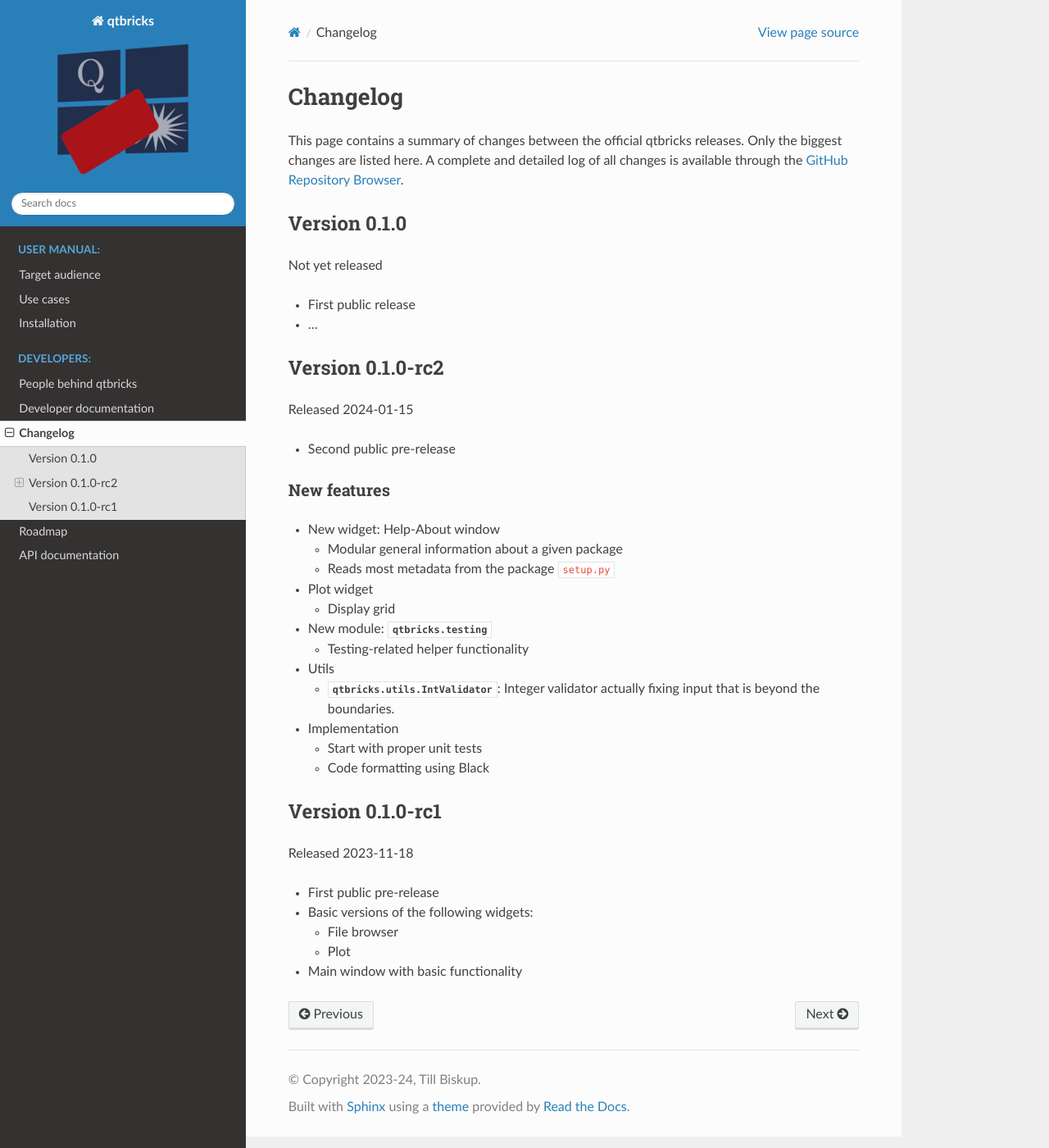
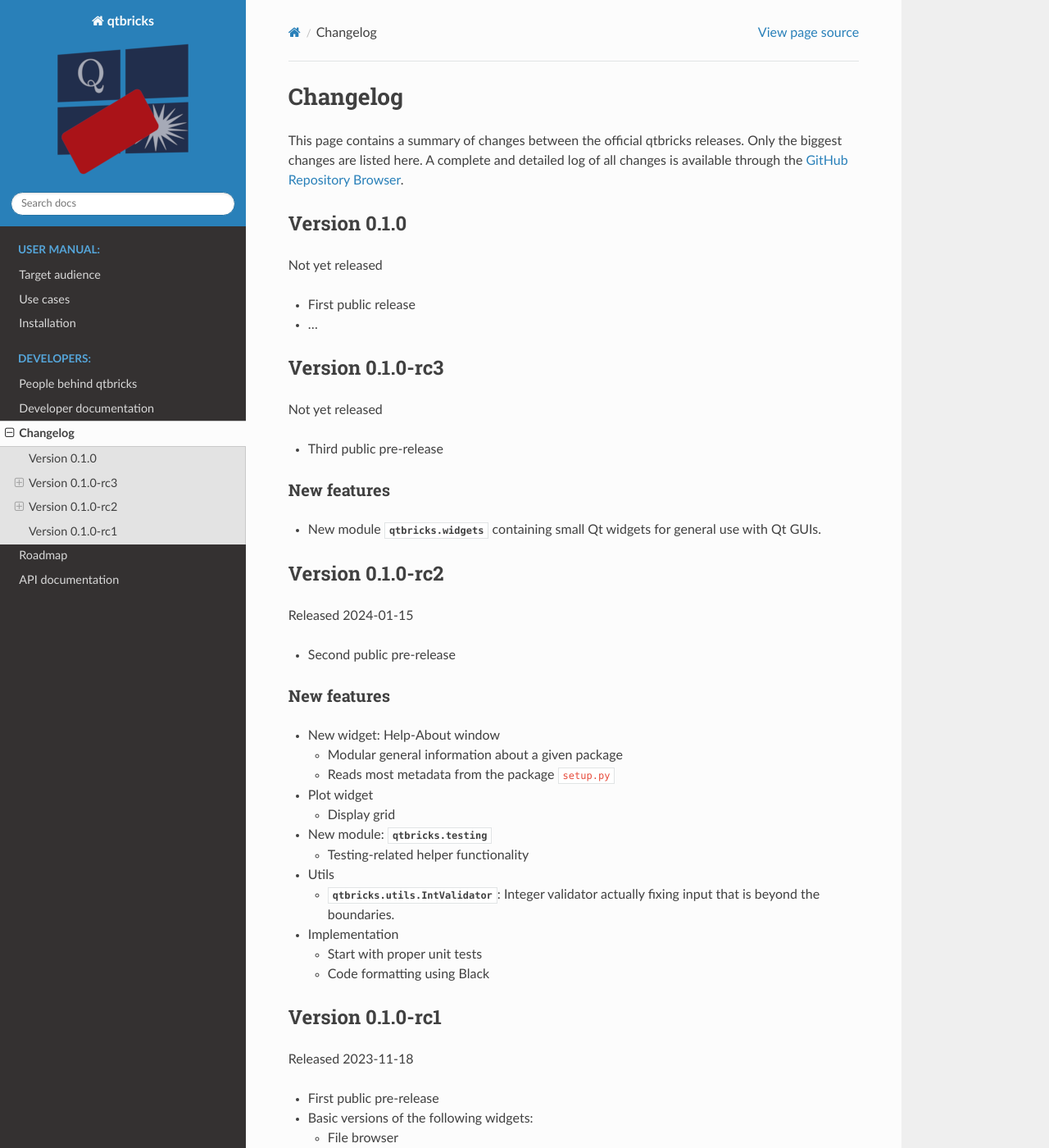
Before and after one commit to tillbiskup/qtbricks, a Sphinx documentation site: the page built from docs/changelog.rst, in a window 1280 px wide and 1400 px high. Shown: the whole window at 82% size. Built offline with Sphinx 7.4.7 and the Read the Docs theme 3.1.0, drawn with Linux system fonts in a browser that asks for light colours; some of the changed text lies outside the part shown.

Commit message:
Towards v0.1.0-rc3

```diff
--- a/docs/changelog.rst
+++ b/docs/changelog.rst
@@ -13,6 +13,20 @@ Not yet released
 * First public release
 
 * ...
+
+
+Version 0.1.0-rc3
+=================
+
+Not yet released
+
+* Third public pre-release
+
+
+New features
+------------
+
+* New module :mod:`qtbricks.widgets` containing small Qt widgets for general use with Qt GUIs.
 
 
 Version 0.1.0-rc2
--- a/docs/conf.py
+++ b/docs/conf.py
@@ -18,7 +18,7 @@ with open(
     release_ = version_file.read().strip()
 
 project = "qtbricks"
-copyright = "2023-24, Till Biskup"
+copyright = "2023-25, Till Biskup"
 author = "Till Biskup"
 
 # The short X.Y version
@@ -53,8 +53,7 @@ templates_path = ["_templates"]
 # The suffix(es) of source filenames.
 # You can specify multiple suffix as a list of string:
 #
-# source_suffix = ['.rst', '.md']
-source_suffix = ".rst"
+source_suffix = {".rst": "restructuredtext"}
 
 # The master toctree document.
 master_doc = "index"
@@ -126,6 +125,8 @@ html_logo = "qtbricks-logo.png"
 # the docs.  This file should be a Windows icon file (.ico) being 16x16 or 32x32
 # pixels large.
 html_favicon = "favicon.ico"
+
+html_last_updated_fmt = "%Y-%m-%d"
 
 
 # Add any paths that contain custom static files (such as style sheets) here,
--- a/docs/index.rst
+++ b/docs/index.rst
@@ -30,7 +30,7 @@ A list of features:
 
 And to make it even more convenient for users and future-proof:
 
-* Open source project written in Python (>= 3.7)
+* Open source project written in Python (>= 3.9)
 
 * Developed fully test-driven (well, not yet...)
 
--- a/setup.py
+++ b/setup.py
@@ -32,11 +32,10 @@ setuptools.setup(
     ],
     classifiers=[
         "Programming Language :: Python :: 3",
-        "Programming Language :: Python :: 3.7",
-        "Programming Language :: Python :: 3.8",
         "Programming Language :: Python :: 3.9",
         "Programming Language :: Python :: 3.10",
         "Programming Language :: Python :: 3.11",
+        "Programming Language :: Python :: 3.12",
         "License :: OSI Approved :: BSD License",
         "Operating System :: OS Independent",
         "Intended Audience :: Science/Research",
@@ -67,6 +66,6 @@ setuptools.setup(
             "twine",
         ],
     },
-    python_requires=">=3.7",
+    python_requires=">=3.9",
     include_package_data=True,
 )
```
Also changed, not shown: 1 other file.
